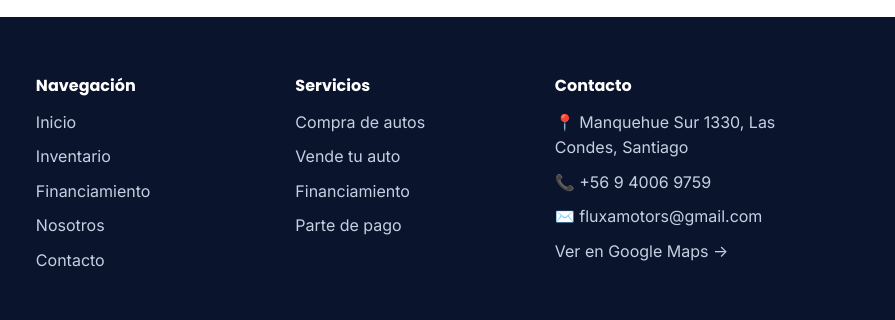
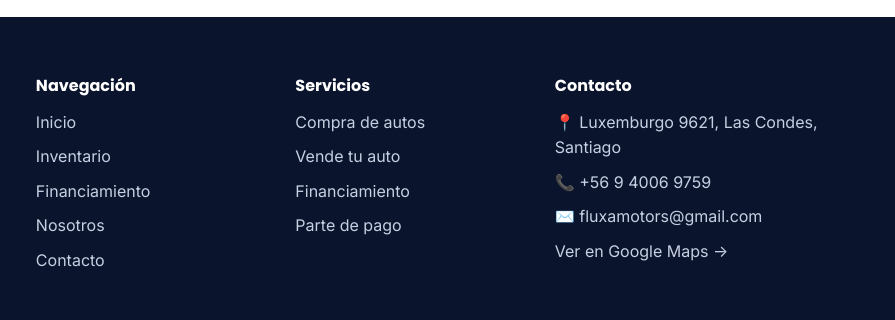
Before and after one commit to fluxamotors-alt/PaginaWeb, a plain HTML site: page financiamiento.html in a window 1280 px wide. Shown: the part 1772-2092 px from the top of the page, 385-1280 px from the left. Drawn offline with Linux system fonts and the light colour scheme.

Commit message:
Add files via upload

```diff
--- a/financiamiento.html
+++ b/financiamiento.html
@@ -148,7 +148,7 @@
       </div>
       <div><h4>Navegación</h4><ul><li><a href="index.html">Inicio</a></li><li><a href="inventario.html">Inventario</a></li><li><a href="financiamiento.html">Financiamiento</a></li><li><a href="nosotros.html">Nosotros</a></li><li><a href="contacto.html">Contacto</a></li></ul></div>
       <div><h4>Servicios</h4><ul><li><a href="inventario.html">Compra de autos</a></li><li><a href="contacto.html">Vende tu auto</a></li><li><a href="financiamiento.html">Financiamiento</a></li><li><a href="contacto.html">Parte de pago</a></li></ul></div>
-      <div><h4>Contacto</h4><ul><li>📍 Manquehue Sur 1330, Las Condes, Santiago</li><li>📞 +56 9 4006 9759</li><li>✉️ fluxamotors@gmail.com</li><li><a href="https://www.google.com/maps/place/Flux%C3%A1Motors/@-33.388826,-70.5378116,17z" target="_blank" rel="noopener">Ver en Google Maps →</a></li></ul></div>
+      <div><h4>Contacto</h4><ul><li>📍 Luxemburgo 9621, Las Condes, Santiago</li><li>📞 +56 9 4006 9759</li><li>✉️ fluxamotors@gmail.com</li><li><a href="https://www.google.com/maps/search/?api=1&query=Luxemburgo+9621%2C+Las+Condes%2C+Santiago" target="_blank" rel="noopener">Ver en Google Maps →</a></li></ul></div>
     </div>
     <div class="footer__bottom">© 2026 FluxáMotors · Todos los derechos reservados · fluxamotors.cl</div>
   </div>
```
Also changed, not shown: inventario.html (+1 -1 lines).
